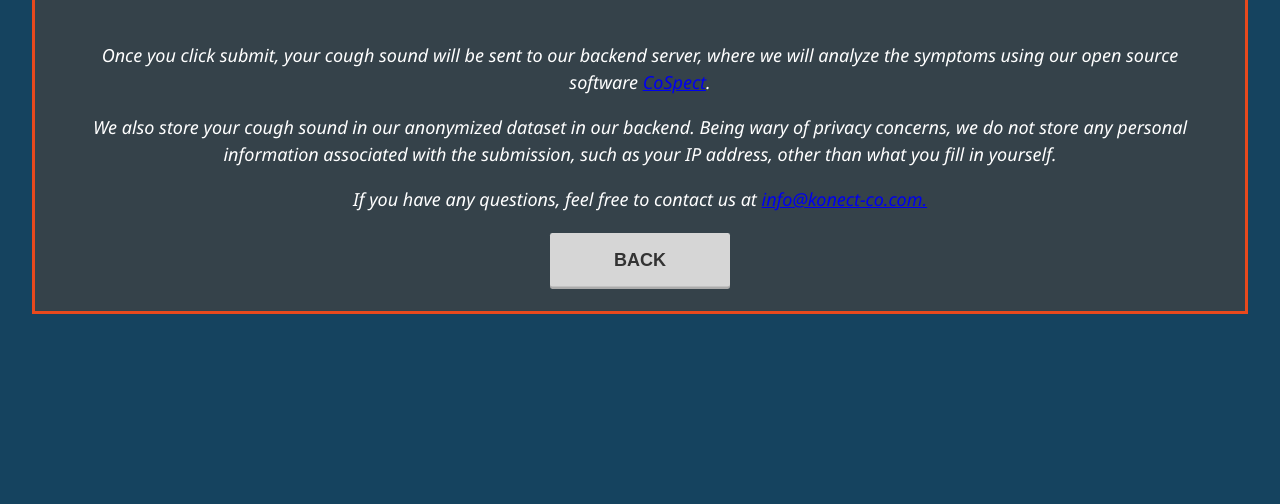
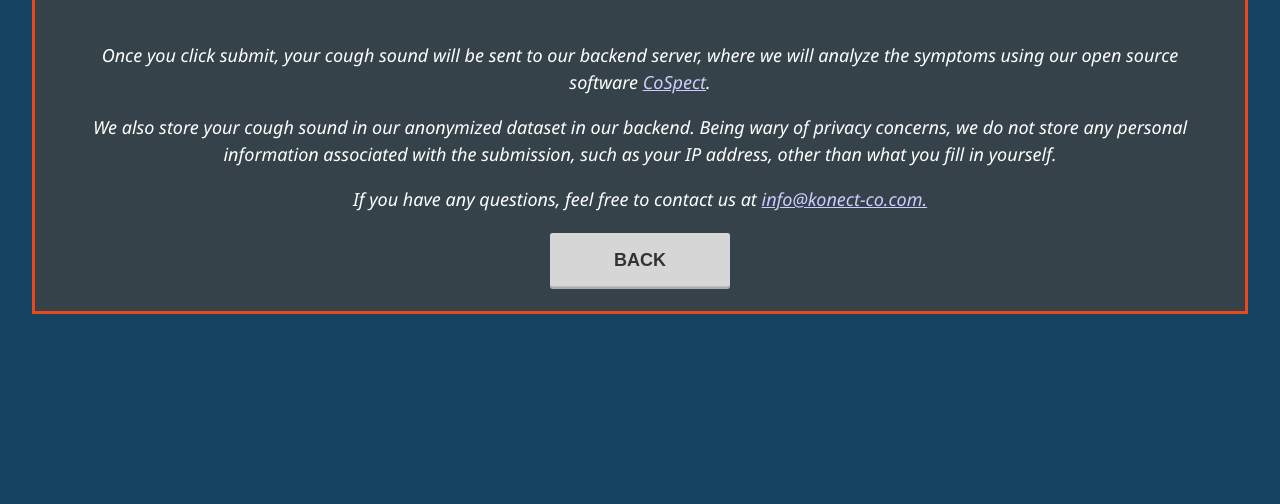
Before and after one commit to silenteyesoncode/cospect-webapp, a website: page v1/doc.html in a window 1280 px wide. Shown: the part 296-800 px from the top of the page. Drawn offline with Linux system fonts and the light colour scheme.

Commit message:
Style changes

```diff
--- a/v1/style.css
+++ b/v1/style.css
@@ -17,7 +17,17 @@ ul{
   padding:0;
 }
 
+a:link {
+  color:#ccf;
+}
 
+a:visited {
+  color:#ccf;
+}
+
+a:hover {
+  color:#aad;
+}
 
 /* Header **/
 header{
```
